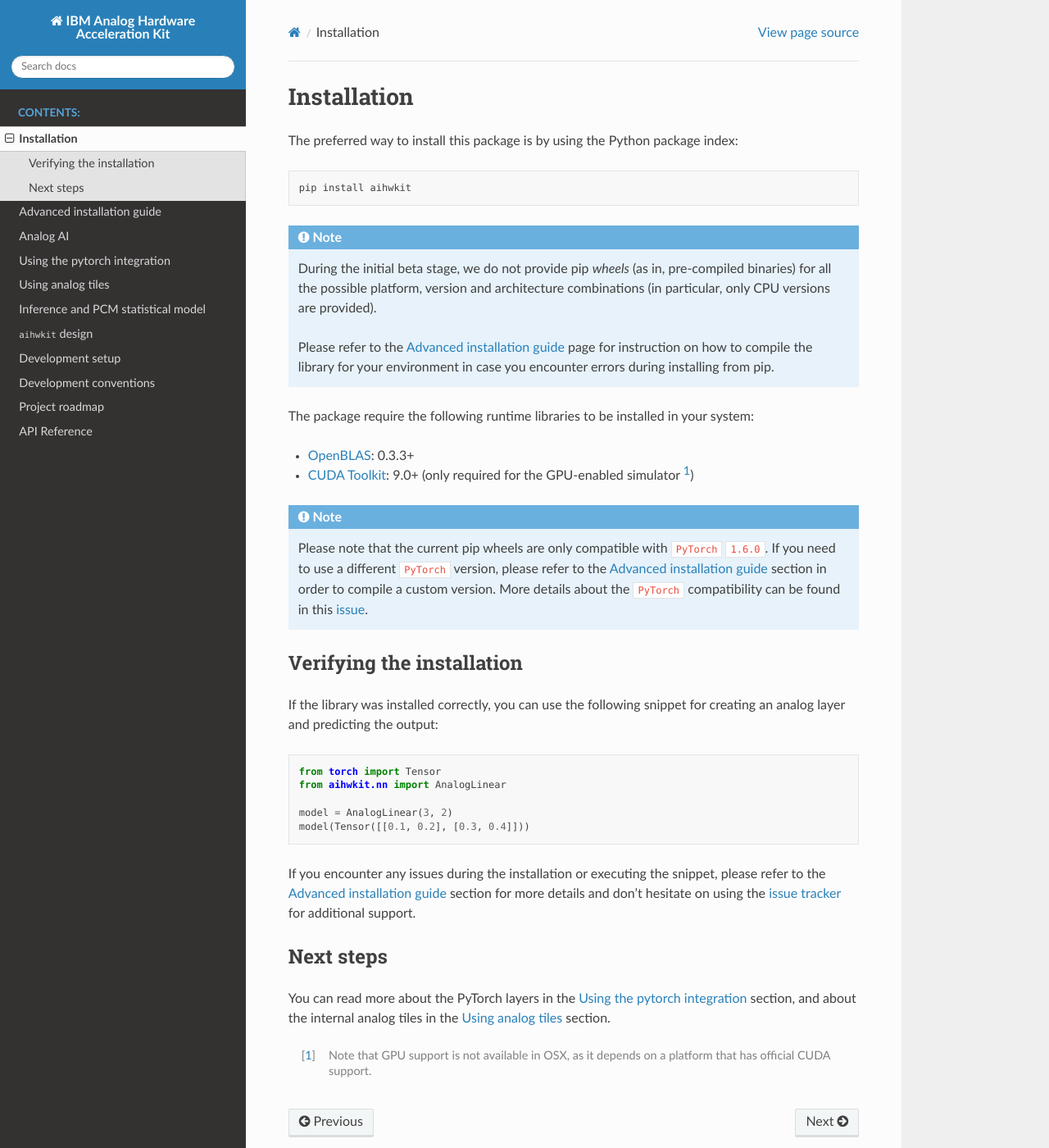
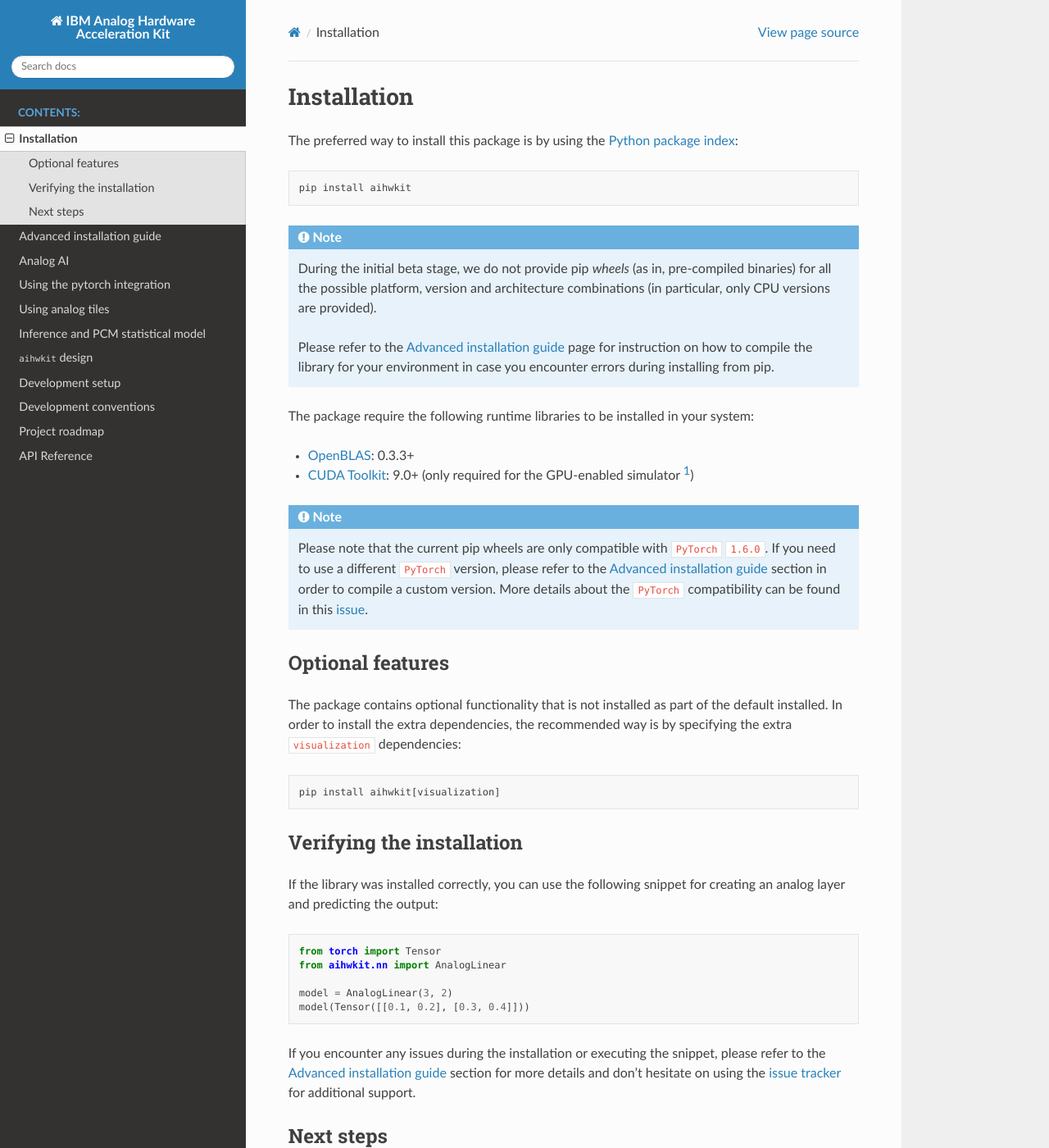
Before and after one commit to IBM/aihwkit, a Sphinx documentation site: the page built from docs/source/install.rst, in a window 1280 px wide and 1400 px high. Shown: the whole window at 82% size. Built offline with Sphinx 7.4.7 and the Read the Docs theme 2.0.0, drawn with Linux system fonts in a browser that asks for light colours.

Commit message:
Add note for visualization in sphinx, other tweaks (#168)
* Add PyPI reference

* Fix links to nn.modules

* Fix sphinx warning

* Add visualization info

* Fix CHANGELOG

```diff
--- a/docs/source/api/aihwkit.nn.modules.rst
+++ b/docs/source/api/aihwkit.nn.modules.rst
@@ -14,5 +14,6 @@
    :maxdepth: 4
 
    aihwkit.nn.modules.base
+   aihwkit.nn.modules.container
    aihwkit.nn.modules.conv
    aihwkit.nn.modules.linear
--- a/docs/source/api_reference.rst
+++ b/docs/source/api_reference.rst
@@ -15,6 +15,7 @@
    aihwkit.nn.functions
    aihwkit.nn.modules
    aihwkit.nn.modules.base
+   aihwkit.nn.modules.container
    aihwkit.nn.modules.conv
    aihwkit.nn.modules.linear
    aihwkit.optim
--- a/docs/source/install.rst
+++ b/docs/source/install.rst
@@ -1,7 +1,7 @@
 Installation
 ============
 
-The preferred way to install this package is by using the Python package index::
+The preferred way to install this package is by using the `Python package index`_::
 
     pip install aihwkit
 
@@ -27,6 +27,15 @@
     refer to the :doc:`advanced_install` section in order to compile a custom
     version. More details about the ``PyTorch`` compatibility can be found in
     this `issue`_.
+
+Optional features
+-----------------
+
+The package contains optional functionality that is not installed as part of
+the default installed. In order to install the extra dependencies, the
+recommended way is by specifying the extra ``visualization`` dependencies::
+
+    pip install aihwkit[visualization]
 
 Verifying the installation
 --------------------------
@@ -58,3 +67,4 @@
 .. _CUDA Toolkit: https://developer.nvidia.com/accelerated-computing-toolkit
 .. _issue tracker: https://github.com/IBM/aihwkit/issues
 .. _issue: https://github.com/IBM/aihwkit/issues/52
+.. _Python package index: https://pypi.org/project/aihwkit/
```
Also changed, not shown: docs/source/api/aihwkit.nn.modules.container.rst (added, +8 -0 lines), docs/source/using_pytorch.rst (+6 -6 lines), CHANGELOG.md (line endings or trailing spaces), 2 other files.
